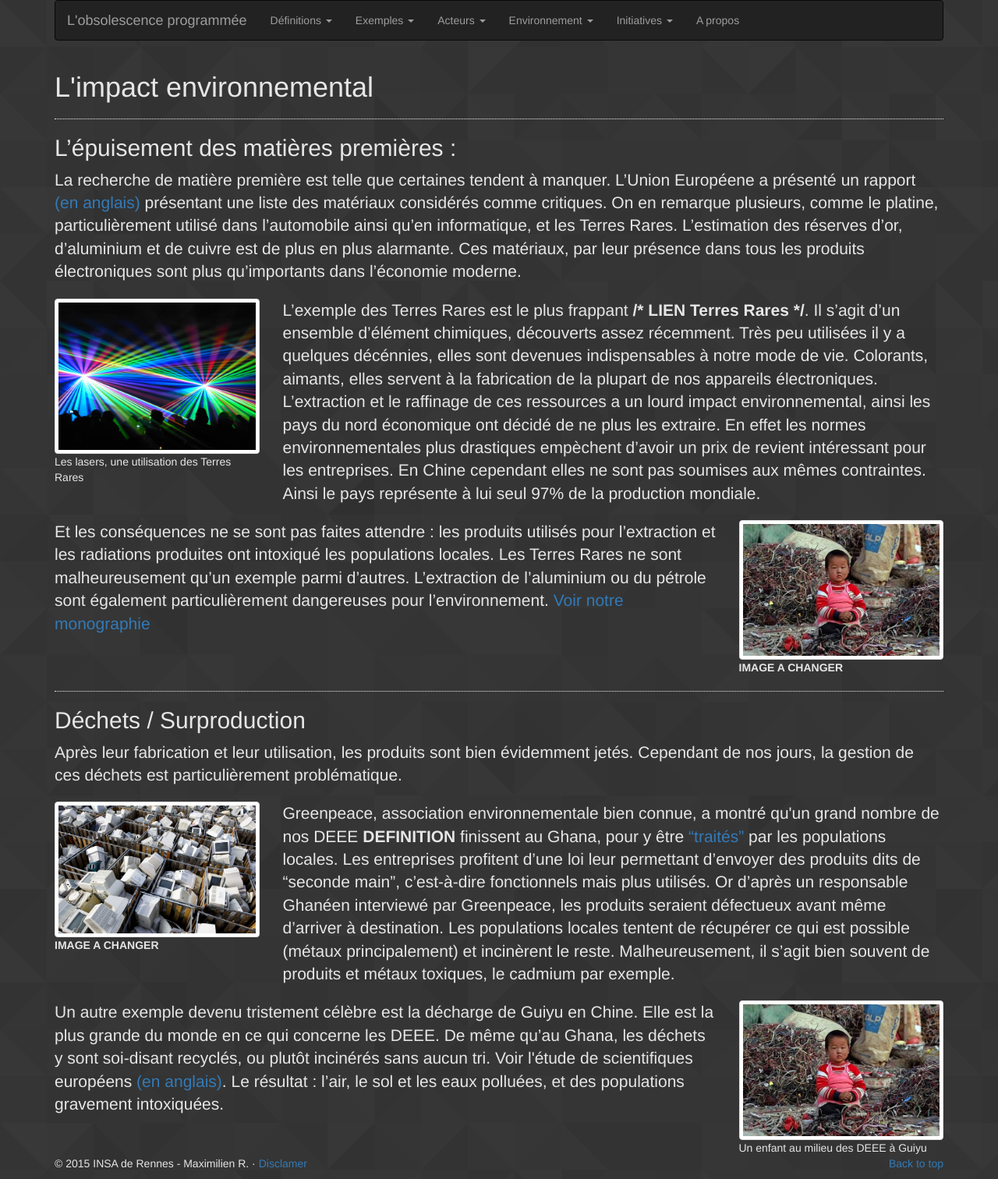
After one commit to Entilore/Mono, a PHP site: page /environnement.php in a window 1280 px wide. The commit adds this page. Shown: the whole page at 78% size. Run offline with PHP 8.4, Linux system fonts and the light colour scheme; some libraries are stand-ins or nearby versions.

Commit message:
one page for environnement

```diff
--- /dev/null
+++ b/Website/environnement.php
@@ -0,0 +1,79 @@
+<?php  include("header_navbar.php");       ?>
+
+
+    <!-- Wrap the rest of the page in another container to center all the content. -->
+
+    <div class="container">
+      <h1>L'impact environnemental</h1>
+      <hr>
+
+
+    <!-- Wrap the rest of the page in another container to center all the content. -->
+      <h2 id="epuisement">L’épuisement des matières premières :</h2>
+      <p class="lead">La recherche de matière première est telle que certaines tendent à manquer. L’Union Européene a présenté un rapport <a href="http://ec.europa.eu/enterprise/policies/raw-materials/files/docs/report-b_en.pdf" target="_blank">(en anglais)</a> présentant une liste des matériaux considérés comme critiques. On en remarque plusieurs, comme le platine, particulièrement utilisé dans l’automobile ainsi qu’en informatique, et les Terres Rares.
+        L’estimation des réserves d’or, d’aluminium et de cuivre est de plus en plus alarmante. Ces matériaux, par leur présence dans tous les produits électroniques sont plus qu’importants dans l’économie moderne.
+
+     </p>
+
+      <div class=row>
+        <div class="col-md-3">
+              <img class="featurette-image img-responsive img-thumbnail" data-src="holder.js/500x500/auto" alt="Generic placeholder image" src="assets/laser.jpg">
+              <figcaption>Les lasers, une utilisation des Terres Rares</figcaption>
+        </div>
+
+        <div class="col-md-9">
+          <p class="lead">L’exemple des Terres Rares est le plus frappant <strong>/* LIEN Terres Rares */</strong>. Il s’agit d’un ensemble d’élément chimiques, découverts assez récemment. Très peu utilisées il y a quelques décénnies, elles sont devenues indispensables à notre mode de vie. Colorants, aimants, elles servent à la fabrication de la plupart de nos appareils électroniques.
+L’extraction et le raffinage de ces ressources a un lourd impact environnemental,  ainsi les pays du nord économique ont décidé de ne plus les extraire. En effet les normes environnementales plus drastiques empèchent d’avoir un prix de revient intéressant pour les entreprises. En Chine cependant elles ne sont pas soumises aux mêmes contraintes. Ainsi le pays  représente à lui seul 97% de la production mondiale.
+
+           </p>
+        </div>
+      </div>
+
+      <div class=row>
+        <div class="col-md-9">
+          <p class="lead">Et les conséquences ne se sont pas faites attendre : les produits utilisés pour l’extraction et les radiations produites ont intoxiqué les populations locales.
+Les Terres Rares ne sont malheureusement qu’un exemple parmi d’autres. L’extraction de l’aluminium ou du pétrole sont également particulièrement dangereuses pour l’environnement. <a href="#" target="_blank">Voir notre monographie</a>
+          </p>
+        </div>
+        <div class="col-md-3">
+              <img class="featurette-image img-responsive img-thumbnail" data-src="holder.js/500x500/auto" alt="Generic placeholder image" src="assets/guiyu.jpg">
+              <figcaption><strong>IMAGE A CHANGER</strong></figcaption>
+        </div>
+      </div>
+
+
+
+      <hr>
+
+      <h2 id="dechets">Déchets / Surproduction</h2>
+      <p class="lead">Après leur fabrication <LIEN Environnement production> et leur utilisation, les produits sont bien évidemment jetés. Cependant de nos jours, la gestion de ces déchets est particulièrement problématique.
+     </p>
+
+      <div class=row>
+        <div class="col-md-3">
+              <img class="featurette-image img-responsive img-thumbnail" data-src="holder.js/500x500/auto" alt="Generic placeholder image" src="assets/ecrans.jpg">
+              <figcaption><strong>IMAGE A CHANGER</strong></figcaption>
+        </div>
+
+        <div class="col-md-9">
+          <p class="lead">Greenpeace, association environnementale bien connue, a montré qu'un grand nombre de nos DEEE <strong>DEFINITION</strong> finissent au Ghana, pour y être <a href="https://www.youtube.com/watch?v=pr1zQrXM_7s" target="_blank"> “traités”</a> par les populations locales. Les entreprises profitent d’une loi leur permettant d’envoyer des produits dits de “seconde main”, c’est-à-dire fonctionnels mais plus utilisés. Or d’après un responsable Ghanéen interviewé par Greenpeace, les produits seraient défectueux avant même d’arriver à destination.
+Les populations locales tentent de récupérer ce qui est possible (métaux principalement) et incinèrent le reste. Malheureusement, il s’agit bien souvent de produits et métaux toxiques, le cadmium par exemple.
+           </p>
+        </div>
+      </div>
+
+      <div class=row>
+        <div class="col-md-9">
+          <p class="lead">Un autre exemple devenu tristement célèbre est la décharge de Guiyu en Chine. Elle est la plus grande du monde en ce qui concerne les DEEE. De même qu’au Ghana, les déchets y sont soi-disant recyclés, ou plutôt incinérés sans aucun tri. Voir l'étude de scientifiques européens <a href="http://ewasteguide.info/files/Sepulveda_2010_EIAR_0_0.pdf" target="_blank">(en anglais)</a>.
+Le résultat : l’air, le sol et les eaux polluées, et des populations gravement intoxiquées.
+          </p>
+        </div>
+        <div class="col-md-3">
+              <img class="featurette-image img-responsive img-thumbnail" data-src="holder.js/500x500/auto" alt="Generic placeholder image" src="assets/guiyu.jpg">
+              <figcaption>Un enfant au milieu des DEEE à Guiyu</figcaption>
+        </div>
+      </div>
+
+    </div><!-- /.container -->
+
+<?php  include("footer.php");       ?>
--- a/Website/header_navbar.php
+++ b/Website/header_navbar.php
@@ -67,7 +67,7 @@
                   <a href="#" class="dropdown-toggle" data-toggle="dropdown" role="button" aria-expanded="false">Acteurs <span class="caret"></span></a>
                   <ul class="dropdown-menu" role="menu">
 
-                    <li class="dropdown-header">Ceux qui dément </li>
+                    <li class="dropdown-header">Ceux qui démentent </li>
                     <li><a href="#">Alexandre Delaigue</a></li>
                     <li class="divider"></li>
                     <li class="dropdown-header"> </li>
@@ -80,9 +80,9 @@
                 <li class="dropdown">
                   <a href="#" class="dropdown-toggle" data-toggle="dropdown" role="button" aria-expanded="false">Environnement <span class="caret"></span></a>
                   <ul class="dropdown-menu" role="menu">
-                    <li><a href="#">Epuisement des ressourses</a></li>
+                    <li><a href="environnement.php#epuisement">Epuisement des ressourses</a></li>
                     <li><a href="#">LCD/TRANSPORT/RECHAUFFEMENT FIXME</a></li>
-                    <li><a href="#">Déchets et surproduction</a></li>
+                    <li><a href="environnement.php#dechets">Déchets et surproduction</a></li>
                     <li><a href="#">Economie circulaire</a></li>
                     <li><a href="#">Loi sur transition énergétique</a></li>
                   </ul>
```
